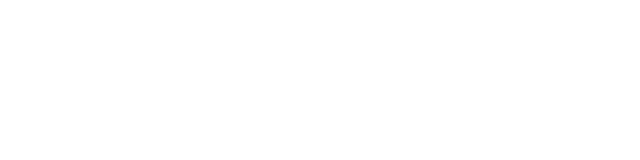
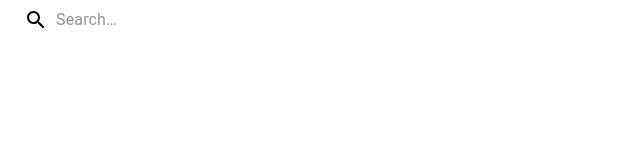
Before and after one commit to polazarov/m152_WikiPage_FE, a React (Create React App) app: page /wiki in a window 1280 px wide. Before the commit this address had no page. Shown: the top 160 px of the page, without its empty margins (0-640 px from the left). Built offline with nearby package versions, Linux system fonts and the light colour scheme.

Commit message:
added searchbar

```diff
--- a/package.json
+++ b/package.json
@@ -3,6 +3,10 @@
   "version": "0.1.0",
   "private": true,
   "dependencies": {
+    "@emotion/react": "^11.10.6",
+    "@emotion/styled": "^11.10.6",
+    "@mui/icons-material": "^5.11.11",
+    "@mui/material": "^5.11.12",
     "@testing-library/jest-dom": "^5.14.1",
     "@testing-library/react": "^13.0.0",
     "@testing-library/user-event": "^13.2.1",
--- a/src/Router.tsx
+++ b/src/Router.tsx
@@ -5,6 +5,7 @@
   Routes,
 } from "react-router-dom";
 import HomePage from "./pages/HomePage";
+import WikiPage from "./pages/WikiPage";
 
 const Router = () => {
   return (
@@ -13,6 +14,9 @@
         path={"/"}
         element={<HomePage />}
       />
+      <Route
+      path={"/wiki"}
+      element={<WikiPage/>}/>
     </Routes>
   );
 };
--- /dev/null
+++ b/src/pages/WikiPage.tsx
@@ -0,0 +1,60 @@
+import React from "react";
+import SearchIcon from "@mui/icons-material/Search";
+import { alpha, styled } from "@mui/material/styles";
+import InputBase from "@mui/material/InputBase";
+
+export default function WikiPage() {
+  const Search = styled("div")(({ theme }) => ({
+    position: "relative",
+    borderRadius: theme.shape.borderRadius,
+    backgroundColor: alpha(theme.palette.common.white, 0.15),
+    "&:hover": {
+      backgroundColor: alpha(theme.palette.common.white, 0.25),
+    },
+    marginLeft: 0,
+    width: "100%",
+    [theme.breakpoints.up("sm")]: {
+      marginLeft: theme.spacing(1),
+      width: "auto",
+    },
+  }));
+
+  const SearchIconWrapper = styled("div")(({ theme }) => ({
+    padding: theme.spacing(0, 2),
+    height: "100%",
+    position: "absolute",
+    pointerEvents: "none",
+    display: "flex",
+    alignItems: "center",
+    justifyContent: "center",
+  }));
+
+  const StyledInputBase = styled(InputBase)(({ theme }) => ({
+    color: "inherit",
+    "& .MuiInputBase-input": {
+      padding: theme.spacing(1, 1, 1, 0),
+      // vertical padding + font size from searchIcon
+      paddingLeft: `calc(1em + ${theme.spacing(4)})`,
+      transition: theme.transitions.create("width"),
+      width: "100%",
+      [theme.breakpoints.up("sm")]: {
+        width: "12ch",
+        "&:focus": {
+          width: "20ch",
+        },
+      },
+    },
+  }));
+
+  return (
+    <Search>
+      <SearchIconWrapper>
+        <SearchIcon />
+      </SearchIconWrapper>
+      <StyledInputBase
+        placeholder="Search…"
+        inputProps={{ "aria-label": "search" }}
+      />
+    </Search>
+  );
+}
```
Also changed, not shown: 1 other file (tests, documents, lock files or other folders).
